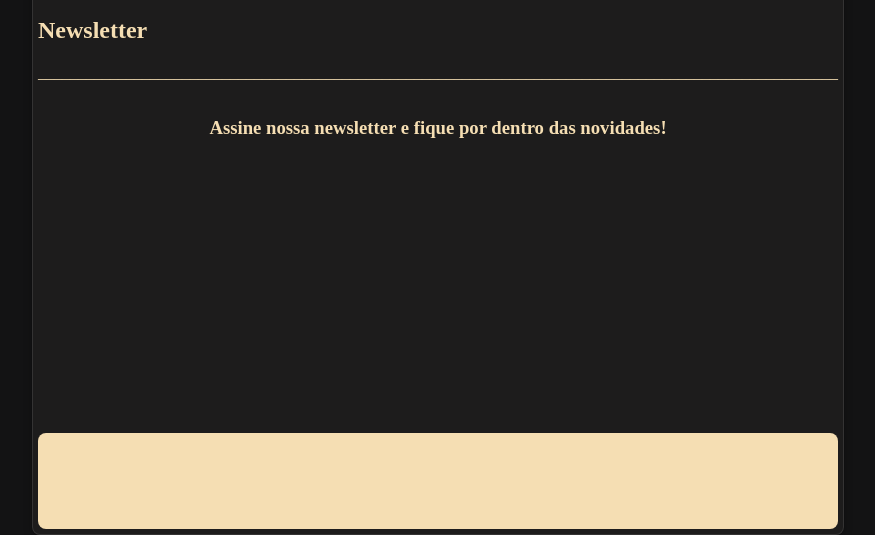
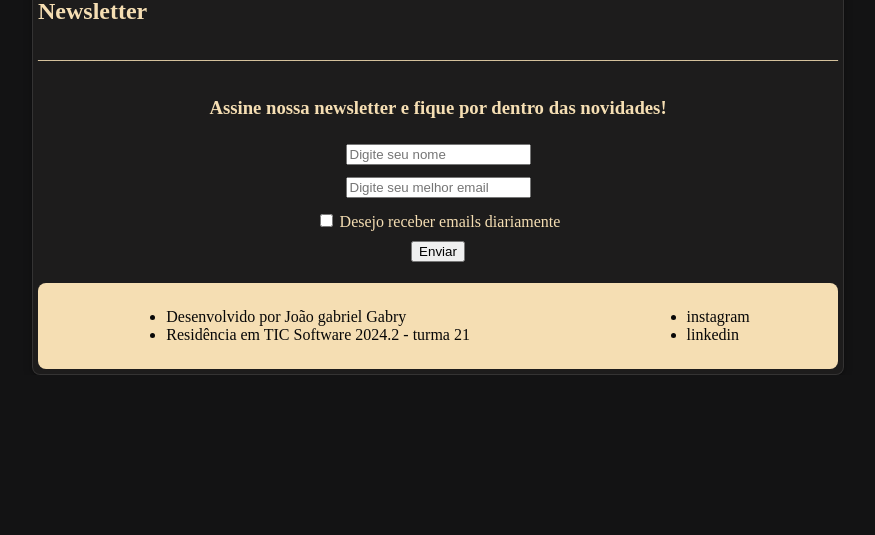
Before and after one commit to Joaogabrielgabry/p1_front_gabry, a plain HTML site: page p1_joaogabriel/index.html in a window 1280 px wide. Shown: the part 1077-1612 px from the top of the page, without its empty margins (202-1077 px from the left). After the commit the page ends 1452 px from the top, so only its background shows below. Drawn offline with Linux system fonts and the light colour scheme.

Commit message:
acabando

```diff
--- a/p1_joaogabriel/index.html
+++ b/p1_joaogabriel/index.html
@@ -1,11 +1,13 @@
 <!DOCTYPE html>
 <html lang="en">
+
 <head>
     <meta charset="UTF-8">
     <meta name="viewport" content="width=device-width, initial-scale=1.0">
     <link rel="stylesheet" href="style.css">
     <title>p1_gabry</title>
 </head>
+
 <body>
     <form>
         <div class="barrasuperior">
@@ -14,9 +16,9 @@
             </div>
             <div class="info-barrasup">
                 <ul>
-                    <li>Sites</li>
-                    <li>Sobre</li>
-                    <li>Newsletter</li>
+                    <li><a href="#sites">Sites</a></li>
+                    <li><a href="#sobre">Sobre</a></li>
+                    <li><a href="#newsletter">Newsletter</a></li>
                 </ul>
             </div>
         </div>
@@ -25,35 +27,45 @@
                 <h1>Principais noticias sobre guitarra em um só lugar!</h1>
                 <p>aqui você encontra os principais sites sobre guitarras</p>
             </div>
-            <div class="sites">
+            <div class="sites" id="sites">
                 <div class="titulo">
                     <h2>Sites:</h2>
-                <p>____________________________________________________________________________________________________</p>
+                    <p>____________________________________________________________________________________________________
+                    </p>
                 </div>
                 <div class="blocos-sites">
                     <div class="bloco1">
                         <div class="item1">
                             <div clas="cima1">
-                                <img src="https://igormiranda.com.br/wp-content/smush-webp/2022/02/Mateus-Asato-2022-guitarrista-explorer-768x402.jpg.webp" alt="Mateus asato com uma guitarra branca na mão"height="100px" width="100%">
+                                <img src="https://igormiranda.com.br/wp-content/smush-webp/2022/02/Mateus-Asato-2022-guitarrista-explorer-768x402.jpg.webp"
+                                    alt="Mateus asato com uma guitarra branca na mão" height="100px" width="100%">
                             </div>
                             <div class="baixo1">
-                                <p><a href="https://igormiranda.com.br/2024/04/mateus-asato-critica-artistas-escondem-musicos-apoio/"target="_blank">Mateus Asato critica artistas solo que escondem músicos de apoio em shows</a></p>
+                                <p><a href="https://igormiranda.com.br/2024/04/mateus-asato-critica-artistas-escondem-musicos-apoio/"
+                                        target="_blank">Mateus Asato critica artistas solo que escondem músicos de apoio
+                                        em shows</a></p>
                             </div>
                         </div>
                         <div class="item2">
                             <div clas="cima2">
-                                <img src="https://igormiranda.com.br/wp-content/uploads/2024/03/whindersson-guitarras-yt-696x364.jpg.webp" alt="Whindersson tocando guitarra"height="100px" width="100%">
+                                <img src="https://igormiranda.com.br/wp-content/uploads/2024/03/whindersson-guitarras-yt-696x364.jpg.webp"
+                                    alt="Whindersson tocando guitarra" height="100px" width="100%">
                             </div>
                             <div class="baixo2">
-                                <p><a href="https://igormiranda.com.br/2024/03/whindersson-nunes-guitarra-elogiado-kiko-loureiro/"target="_blank">Whindersson Nunes frita na guitarra e é elogiado por Kiko Loureiro, Ozielzinho e mais</a></p>
+                                <p><a href="https://igormiranda.com.br/2024/03/whindersson-nunes-guitarra-elogiado-kiko-loureiro/"
+                                        target="_blank">Whindersson Nunes frita na guitarra e é elogiado por Kiko
+                                        Loureiro, Ozielzinho e mais</a></p>
                             </div>
                         </div>
                         <div class="item3">
                             <div clas="cima3">
-                                <img src="https://igormiranda.com.br/wp-content/uploads/2024/03/mateus-asato-fender-stratocaster-yt-696x364.jpg.webp" alt="Mateus asato com uma guitarra branca na mão"height="100px" width="100%">
+                                <img src="https://igormiranda.com.br/wp-content/uploads/2024/03/mateus-asato-fender-stratocaster-yt-696x364.jpg.webp"
+                                    alt="Mateus asato com uma guitarra branca na mão" height="100px" width="100%">
                             </div>
                             <div clas="baixo3">
-                                <p><a href="https://igormiranda.com.br/2024/03/tom-morello-mateus-asato-nile-rodgers-tocam-jimi-hendrix-fender-stratocaster/"target="_blank">Guitarristas tocam Jimi Hendrix e celebram Fender Stratocaster</a></p>
+                                <p><a href="https://igormiranda.com.br/2024/03/tom-morello-mateus-asato-nile-rodgers-tocam-jimi-hendrix-fender-stratocaster/"
+                                        target="_blank">Guitarristas tocam Jimi Hendrix e celebram Fender
+                                        Stratocaster</a></p>
                             </div>
                         </div>
                     </div>
@@ -61,66 +73,106 @@
                     <div class="bloco2">
                         <div class="item4">
                             <div clas="cima4">
-                                <img src="https://classic.exame.com/wp-content/uploads/2019/10/fender-e1571766876202.jpg?ims=750x/filters:quality(75):format(webp)" alt="Mateus asato com uma guitarra branca na mão"height="100px" width="100%">
+                                <img src="https://classic.exame.com/wp-content/uploads/2019/10/fender-e1571766876202.jpg?ims=750x/filters:quality(75):format(webp)"
+                                    alt="Mateus asato com uma guitarra branca na mão" height="100px" width="100%">
                             </div>
                             <div clas="baixo4">
-                                <p><a href="https://exame.com/tecnologia/fender-visa-mercado-de-streaming-em-novo-app-que-ensina-a-tocar-musicas/"target="_blank">Fender visa mercado de streaming em novo app que ensina a tocar músicas</a></p>
+                                <p><a href="https://exame.com/tecnologia/fender-visa-mercado-de-streaming-em-novo-app-que-ensina-a-tocar-musicas/"
+                                        target="_blank">Fender visa mercado de streaming em novo app que ensina a tocar
+                                        músicas</a></p>
                             </div>
                         </div>
                         <div class="item5">
                             <div clas="cima5">
-                                <img src="https://classic.exame.com/wp-content/uploads/2016/09/size_960_16_9_fender-de-jimi-hendrix.jpg?ims=750x/filters:quality(75):format(webp)" alt="Mateus asato com uma guitarra branca na mão"height="100px" width="100%">
+                                <img src="https://classic.exame.com/wp-content/uploads/2016/09/size_960_16_9_fender-de-jimi-hendrix.jpg?ims=750x/filters:quality(75):format(webp)"
+                                    alt="Mateus asato com uma guitarra branca na mão" height="100px" width="100%">
                             </div>
                             <div clas="baixo5">
-                                <p><a href="https://exame.com/invest/mercados/fabricante-de-guitarras-fender-musical-desiste-de-ipo/"target="_blank">Fabricante de guitarras Fender Musical desiste de IPO</a></p>
+                                <p><a href="https://exame.com/invest/mercados/fabricante-de-guitarras-fender-musical-desiste-de-ipo/"
+                                        target="_blank">Fabricante de guitarras Fender Musical desiste de IPO</a></p>
                             </div>
                         </div>
                         <div class="item6">
                             <div clas="cima6">
-                                <img src="https://classic.exame.com/wp-content/uploads/2016/09/size_960_16_9_bono-edge.jpg?ims=750x/filters:quality(75):format(webp)" alt="Mateus asato com uma guitarra branca na mão"height="100px" width="100%">
+                                <img src="https://classic.exame.com/wp-content/uploads/2016/09/size_960_16_9_bono-edge.jpg?ims=750x/filters:quality(75):format(webp)"
+                                    alt="Mateus asato com uma guitarra branca na mão" height="100px" width="100%">
                             </div>
                             <div clas="baixo6">
-                                <p><a href="https://exame.com/negocios/bono-e-the-edge-novos-conselheiros-das-guitarras-fender-2/"target="_blank">Bono e The Edge, novos conselheiros das guitarras Fender</a></p>
+                                <p><a href="https://exame.com/negocios/bono-e-the-edge-novos-conselheiros-das-guitarras-fender-2/"
+                                        target="_blank">Bono e The Edge, novos conselheiros das guitarras Fender</a></p>
                             </div>
                         </div>
                     </div>
                 </div>
             </div>
             <p>____________________________________________________________________________________________________</p>
-            <div class="sobre">
+            <div class="sobre" id="sobre">
                 <div class="titulo2">
                     <h2>Sobre o desenvolvedor:</h2>
-                    <p>____________________________________________________________________________________________________</p>
+                    <p>____________________________________________________________________________________________________
+                    </p>
                 </div>
                 <div class="conteudo">
                     <div class="imagem-dev">
-                        <img src="https://avatars.githubusercontent.com/u/177683214?v=4" alt="foto do Dev"height="200px" width="200px" >
+                        <img src="https://avatars.githubusercontent.com/u/177683214?v=4" alt="foto do Dev">
                     </div>
                     <div class="sobre-dev">
                         <p>
-                            Olá! Me chamo João Gabriel Gabry. Sou um futuro desenvolvedor FullStack, atualmente cursando o programa de Residência em TIC do Serratec. tenho formação como Técnico em Mecatrônica pelo SENAI e em desenho técnico pela PR3-UERJ.
+                            Olá! Me chamo João Gabriel Gabry. Sou um futuro desenvolvedor FullStack, atualmente cursando
+                            o programa de Residência em TIC do Serratec. tenho formação como Técnico em Mecatrônica pelo
+                            SENAI e em desenho técnico pela PR3-UERJ.
                             As tecnologias as quais trabalho hoje são: Git, Java, HTML5 e CSS3.
                         </p>
                     </div>
                 </div>
             </div>
-            <div class="newsletter">
+            <div class="newsletter" id="newsletter">
                 <div class="titulo3">
                     <h2>Newsletter</h2>
-                    <p>____________________________________________________________________________________________________</p>
+                    <p>____________________________________________________________________________________________________
+                    </p>
                 </div>
                 <div class="corpo-newsletter">
                     <div class="hall-newsletter">
                         <h3>Assine nossa newsletter e fique por dentro das novidades!</h3>
                     </div>
-
+                    <fieldset class="campo-info-pessoais">
+                        <div class="box-input">
+                            <input type="text" placeholder="Digite seu nome" />
+                        </div>
+                        <div class="box-input">
+                            <input type="email" placeholder="Digite seu melhor email" />
+                        </div>
+                        <div class="checkbox">
+                            <label for="emailon">
+                                <input type="checkbox" id="emailon" name="emailon" value="emailon" />
+                                Desejo receber emails diariamente
+                            </label>
+                        </div>
+                    </fieldset>
+                    <div class="container-botao">
+                        <button>Enviar</button>
+                    </div>
                 </div>
-
             </div>
         </div>
         <div class="barrainferior">
-
+            <div class="barra-inf-left">
+                <ul>
+                    <li>Desenvolvido por João gabriel Gabry</li>
+                    <li>Residência em TIC Software 2024.2 - turma 21</li>
+                </ul>
+            </div>
+            <div class="barra-inf-right">
+                <ul>
+                    <li><a href="https://www.instagram.com/jg.gabry/"
+                        target="_blank">instagram</a></li>
+                    <li><a href="https://www.linkedin.com/in/joaogabrielgabry/"
+                        target="_blank">linkedin</a></li>
+                </ul>
+            </div>
         </div>
     </form>
 </body>
+
 </html>
--- a/p1_joaogabriel/style.css
+++ b/p1_joaogabriel/style.css
@@ -14,7 +14,7 @@ form {
     border-radius: 8px;
     padding: 6px;
     box-shadow: rgba(0, 0, 0, 0.25) 0px 0.0625em 0.0625em, rgba(0, 0, 0, 0.25) 0px 0.125em 0.5em, rgba(255, 255, 255, 0.1) 0px 0px 0px 1px inset;
-    height: 100rem;
+    height: 90rem;
     width: 50rem;
 }
 .barrasuperior{
@@ -38,6 +38,11 @@ form {
     display: flex;
     align-items: center;
 }
+.info-barrasup ul li a{
+    list-style: none;
+    color:#070707;
+    text-decoration: none;
+}
 
 .content{
     display: flex;
@@ -54,6 +59,13 @@ form {
     color: #070707;
     width: 100%;
     height: 6%;
+    align-items: center;
+}
+
+.barrainferior ul li a{
+    list-style: none;
+    color:#070707;
+    text-decoration: none;
 }
 
 .hall {
@@ -212,8 +224,10 @@ form {
     gap: 10px;
 }
 
-.imagem-dev{
+.imagem-dev img{
     border-radius: 50%;
+    height: 200px;
+    width: 200px;
 }
 
 .corpo-newslette{
@@ -227,3 +241,17 @@ form {
     display: flex;
     justify-content: center;
 }
+.campo-info-pessoais{
+    display:flex;
+    flex-direction: column;
+    align-items: center;
+    border: none;
+    gap: 0.8rem;
+}
+
+.container-botao{
+    display: flex;
+    justify-content: center;
+    align-items: center;
+    margin: auto;
+}
```
